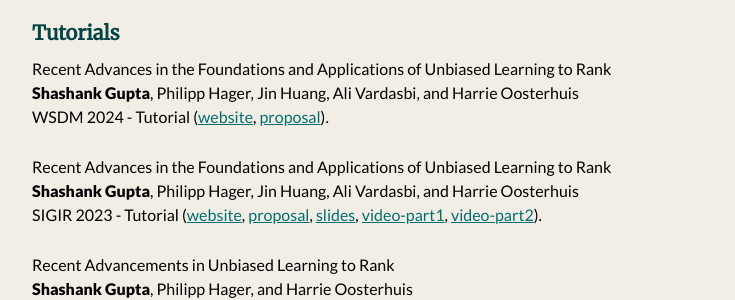
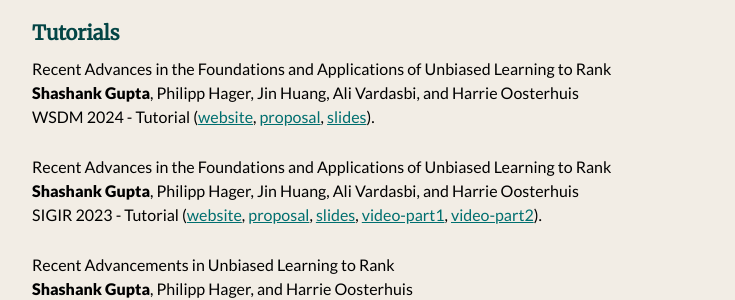
Before and after one commit to shashankg7/shashankg7.github.io, a Jekyll site: the page built from publications.md, in a window 1280 px wide and 900 px high. Shown: the part 309-609 px from the top of the window, without its empty margins (272-1007 px from the left). Built offline with Jekyll 4.4.1, drawn with Linux system fonts in a browser that asks for light colours; nearby versions of some CDN libraries.

Commit message:
Update publications.md

```diff
--- a/publications.md
+++ b/publications.md
@@ -17,7 +17,7 @@
 
 Recent Advances in the Foundations and Applications of Unbiased Learning to Rank <br>
 <b>Shashank Gupta</b>, Philipp Hager, Jin Huang, Ali Vardasbi, and Harrie Oosterhuis <br>
-WSDM 2024 - Tutorial ([website](https://sites.google.com/view/wsdm-2024-tutorial-ultr/), [proposal](https://drive.google.com/file/d/1v8TAAM2mSA2-Zf3Mp-8-9O8gg1o6Nrji/view?usp=sharing)).
+WSDM 2024 - Tutorial ([website](https://sites.google.com/view/wsdm-2024-tutorial-ultr/), [proposal](https://drive.google.com/file/d/1v8TAAM2mSA2-Zf3Mp-8-9O8gg1o6Nrji/view?usp=sharing), [slides](https://drive.google.com/file/d/1-sRsFkG4juBHqqQ-ces3HRvtYHpR0l7U/view?usp=sharing)).
 
 Recent Advances in the Foundations and Applications of Unbiased Learning to Rank <br>
 <b>Shashank Gupta</b>, Philipp Hager, Jin Huang, Ali Vardasbi, and Harrie Oosterhuis <br>
```
